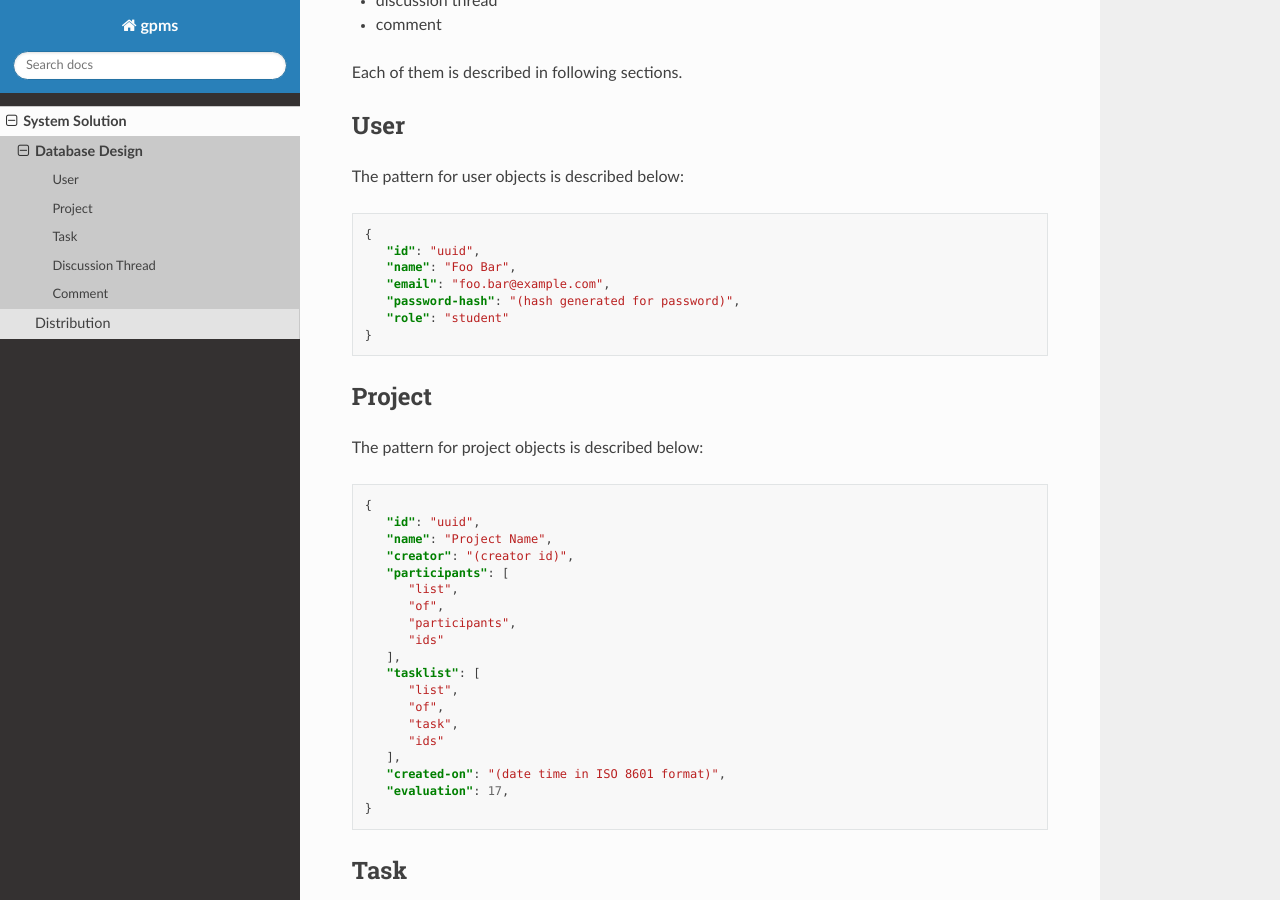
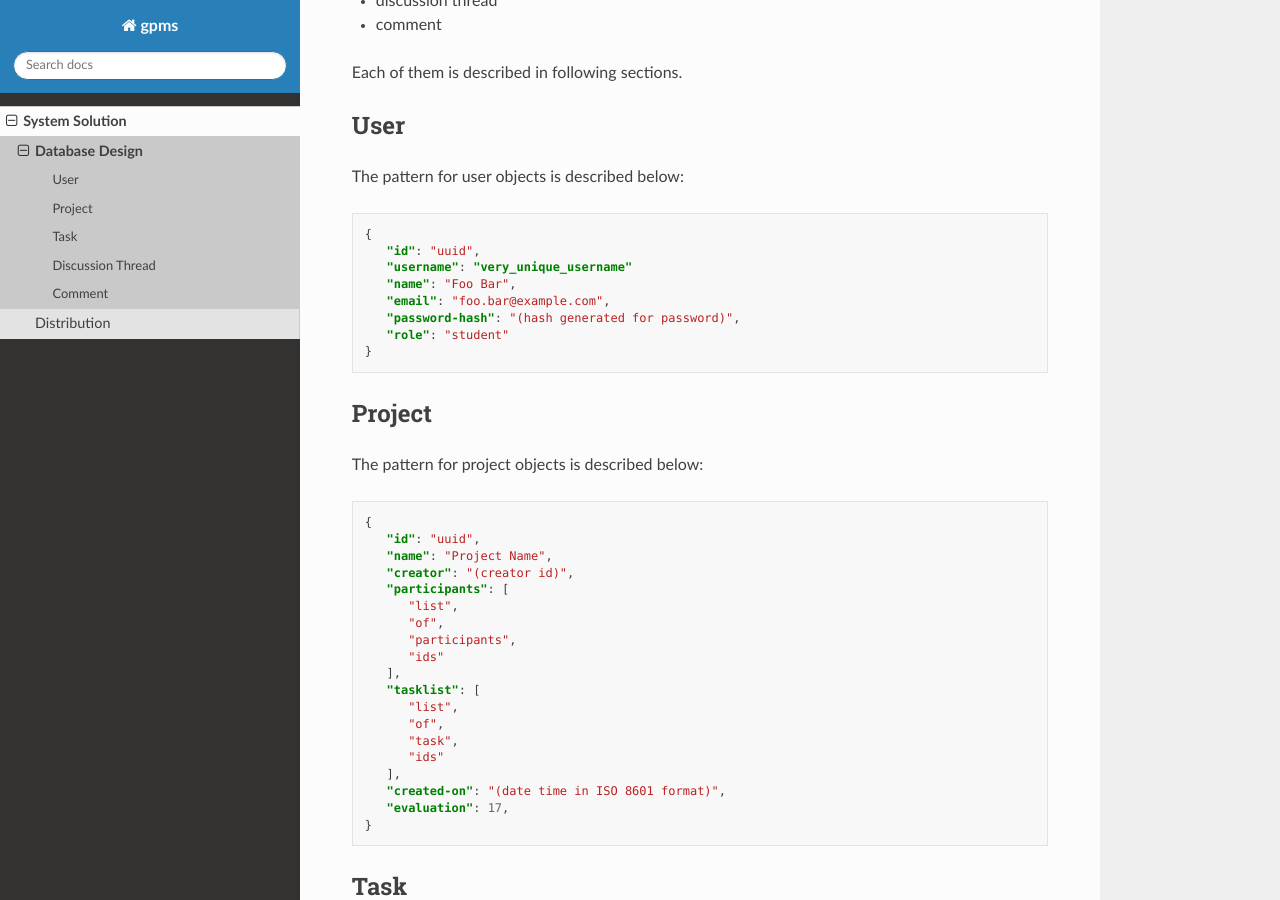
Before and after one commit to Huy-Ngo/acanban, a Sphinx documentation site: the page built from docs/source/solution/database.rst, in a window 1280 px wide and 900 px high, scrolled down 315 px. Built offline with Sphinx 7.4.7 and the Read the Docs theme 2.0.0, drawn with Linux system fonts in a browser that asks for light colours; pages that are not in the unit, such as notebooks, are missing from menus.

Commit message:
Add username as a field for user

```diff
--- a/docs/source/solution/database.rst
+++ b/docs/source/solution/database.rst
@@ -21,6 +21,7 @@ The pattern for user objects is described below:
 
    {
       "id": "uuid",
+      "username": "very_unique_username"
       "name": "Foo Bar",
       "email": "foo.bar@example.com",
       "password-hash": "(hash generated for password)",
```
